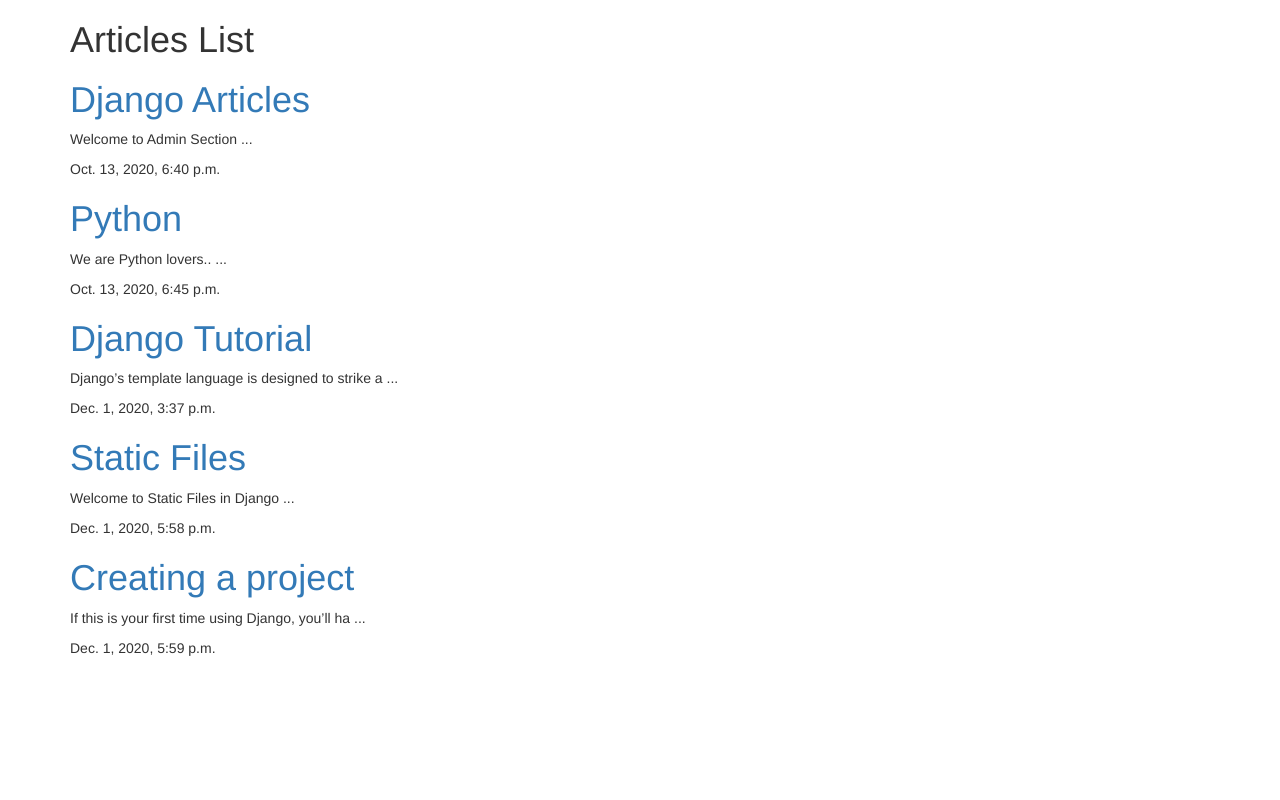
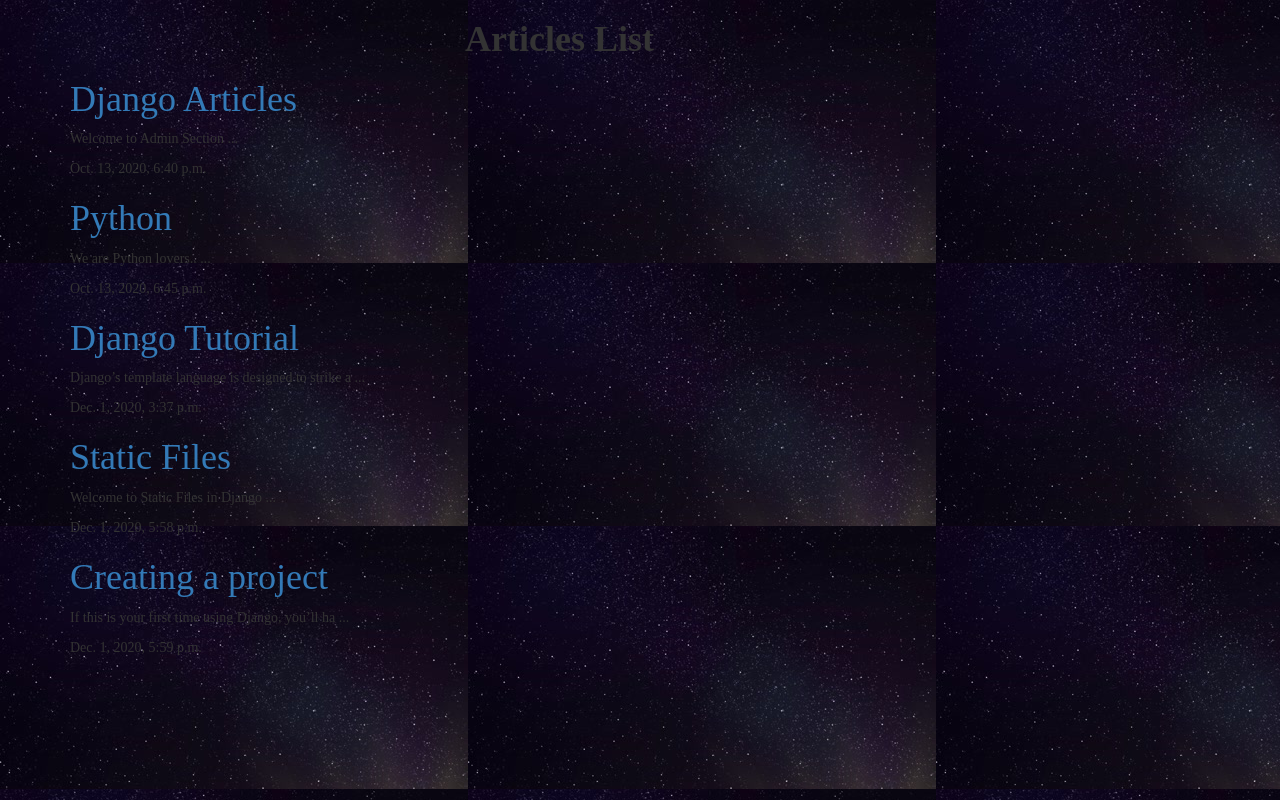
Before and after one commit to saadhassan999/Django-Blog, a Django app: page /articles/ in a window 1280 px wide. Run offline with Django 3.2, Linux system fonts and the light colour scheme; data comes from the database, SQL or seed files in the repository; both versions use the stored data as it was after the commit; some libraries are stand-ins or nearby versions.

Commit message:
new commit

```diff
--- a/myFirstProject/articles/Templates/articles/articles_list.html
+++ b/myFirstProject/articles/Templates/articles/articles_list.html
@@ -1,12 +1,13 @@
+{% load static %}
 <!Doctype html>
-
 <head>
     <title>ArticlesList</title>
+    <link rel="stylesheet" href="{% static 'stylesheet.css' %}">
     <link rel="stylesheet" href="https://maxcdn.bootstrapcdn.com/bootstrap/3.4.1/css/bootstrap.min.css">
 </head>
 <body>
     <div class="container">
-        <h1>Articles List</h1>
+        <h1 style="margin-left: 395px;font-weight: bold;">Articles List</h1>
         <div>
             {% for article in articles %}
                 <div>
--- /dev/null
+++ b/myFirstProject/assets/stylesheet.css
@@ -0,0 +1,17 @@
+body{
+    background-color: #0f121f;
+    background-image: url(MilkyWay1H264_small.jpg);
+    background-position-y: no-repeat;
+    color : #fff;
+}
+body *{
+    font-family: Ubuntu;
+}
+h1{
+    font-weight: normal;
+    margin: 0;
+}
+a, a:hover, a:visited{
+    color: #fff;
+    text-decoration: none;
+}
--- a/myFirstProject/myFirstProject/settings.py
+++ b/myFirstProject/myFirstProject/settings.py
@@ -11,7 +11,7 @@ https://docs.djangoproject.com/en/3.1/ref/settings/
 """
 
 from pathlib import Path
-
+import os
 # Build paths inside the project like this: BASE_DIR / 'subdir'.
 BASE_DIR = Path(__file__).resolve().parent.parent
 
@@ -118,3 +118,7 @@ USE_TZ = True
 # https://docs.djangoproject.com/en/3.1/howto/static-files/
 
 STATIC_URL = '/static/'
+
+STATICFILES_DIRS = (
+    os.path.join(BASE_DIR,'assets'),
+)
--- a/myFirstProject/myFirstProject/urls.py
+++ b/myFirstProject/myFirstProject/urls.py
@@ -1,11 +1,12 @@
 from django.contrib import admin
 from django.urls import path, include
 from . import views
+from django.contrib.staticfiles.urls import staticfiles_urlpatterns
 
 urlpatterns = [
     path('admin/', admin.site.urls),
     path('articles/', include('articles.urls')),
     path('', views.home_view),
     path('about/', views.about_view),
-
 ]
+urlpatterns += staticfiles_urlpatterns()
```
Also changed, not shown: myFirstProject/assets/MilkyWay1H264_small.jpg (added), myFirstProject/db.sqlite3.
